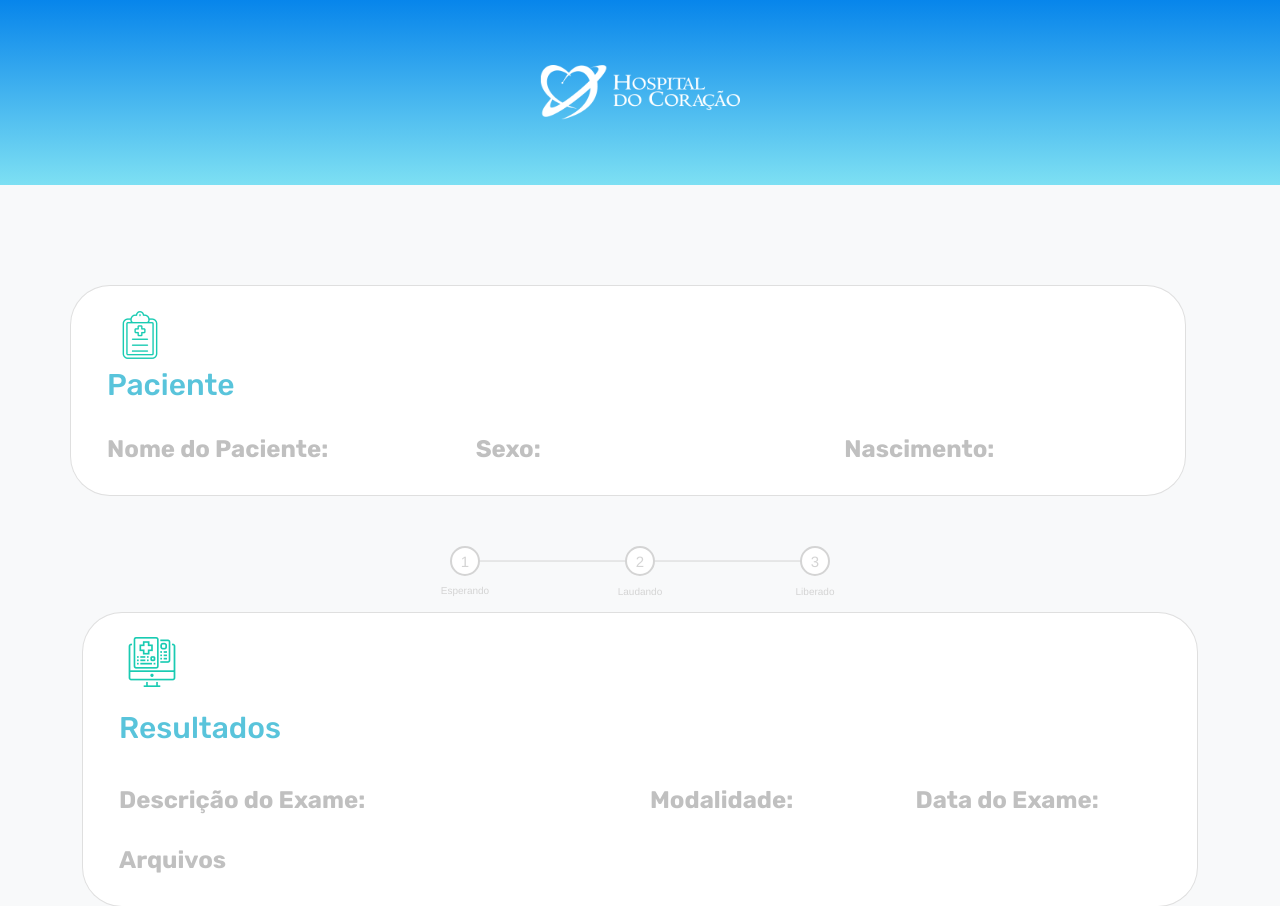
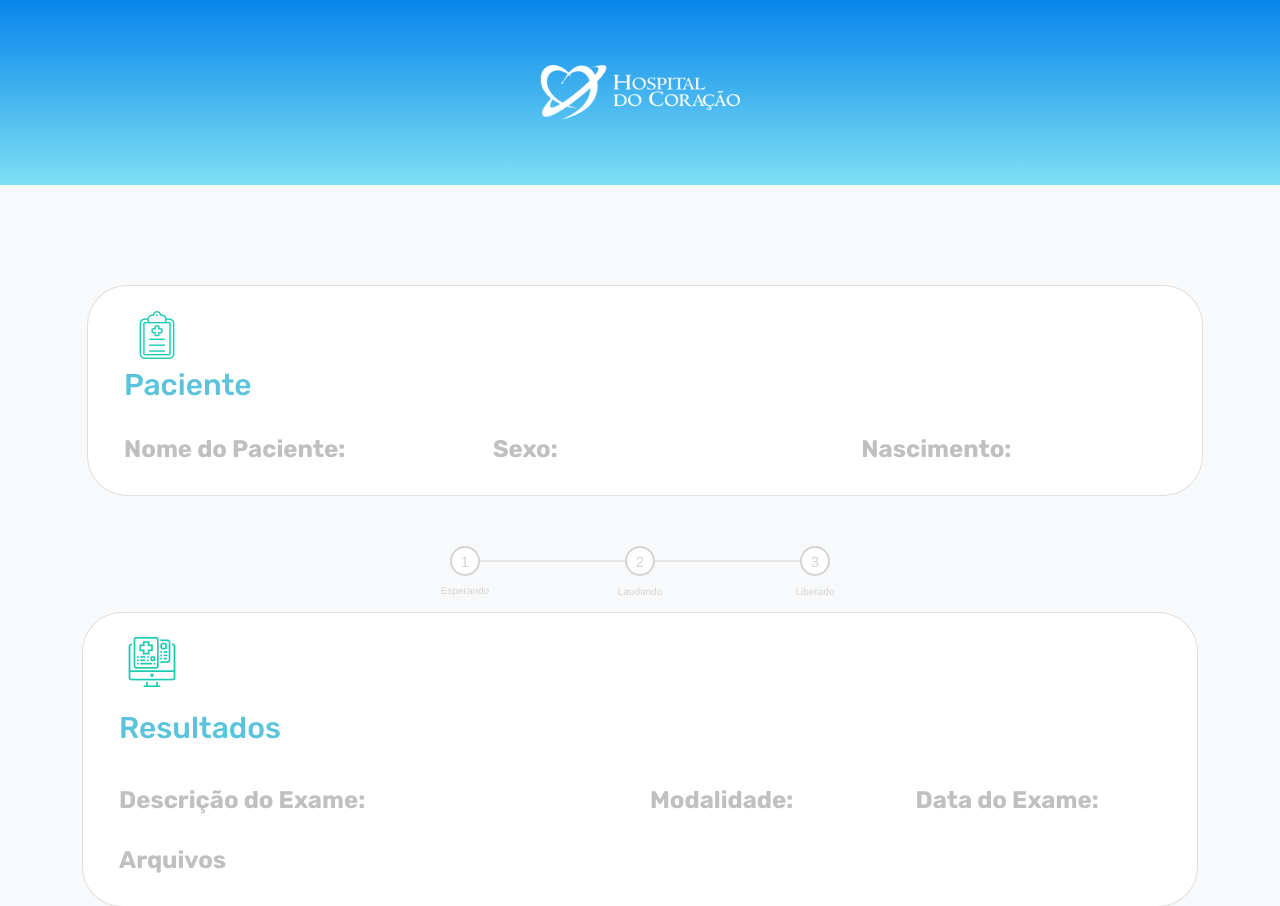
Before and after one commit to williammath26/service-rapide-responsive, a Django app: template sr-entrega-hcn-fronted/entrega/templates/PaginaExames.html in a window 1280 px wide. Shown: the top 906 px of the page. Run offline with Django 4.2, Linux system fonts and the light colour scheme; the template is opened without the code that fills it, so the values that code supplies are empty; some libraries are stand-ins or nearby versions.

Commit message:
Update PaginaExames.html

```diff
--- a/sr-entrega-hcn-fronted/entrega/templates/PaginaExames.html
+++ b/sr-entrega-hcn-fronted/entrega/templates/PaginaExames.html
@@ -79,7 +79,7 @@
             </div>
 
             <div class="container container-lg">
-                <div class="card mb-3 row ">
+                <div style="margin-left:5px"class="card mb-3 row ">
                     <div class="col-sm card-body rounded-pill ">
                         <img src="{% static 'img/paciente.png' %}">
                         <h5 class="card-title">Paciente</h5>
@@ -102,9 +102,9 @@
 
 
                 <div class="center-progress">
-                    <div id="progressBar" style="height: 100px"></div>
+            <div id="progressBar" style="height: 100px"></div>
 
-                  </div>
+          </div>
 
                <!-- <div class="card-body rounded-pill">
                     <div id="progressBar"  class="mb-3" style="height: 50px"></div>
```
